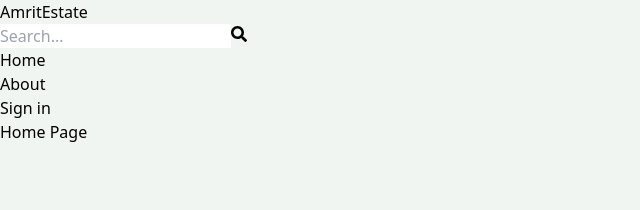
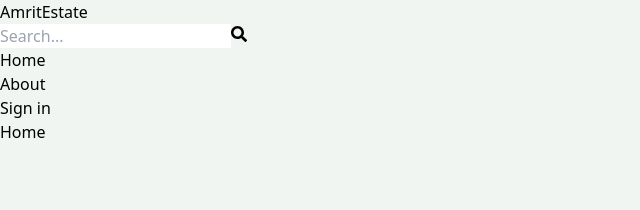
Before and after one commit to sharma0224/real_estate, a React (Vite) app in the folder frontend/: page / in a window 1280 px wide. Shown: the top 210 px of the page, without its empty margins (0-640 px from the left). Built offline with nearby package versions, Linux system fonts and the light colour scheme.

Commit message:
Revert "Update Home.jsx"

```diff
--- a/frontend/src/pages/Home.jsx
+++ b/frontend/src/pages/Home.jsx
@@ -2,6 +2,6 @@ import React from 'react'
 
 export default function Home() {
   return (
-    <div>Home Page</div>
+    <div>Home</div>
   )
 }
```
